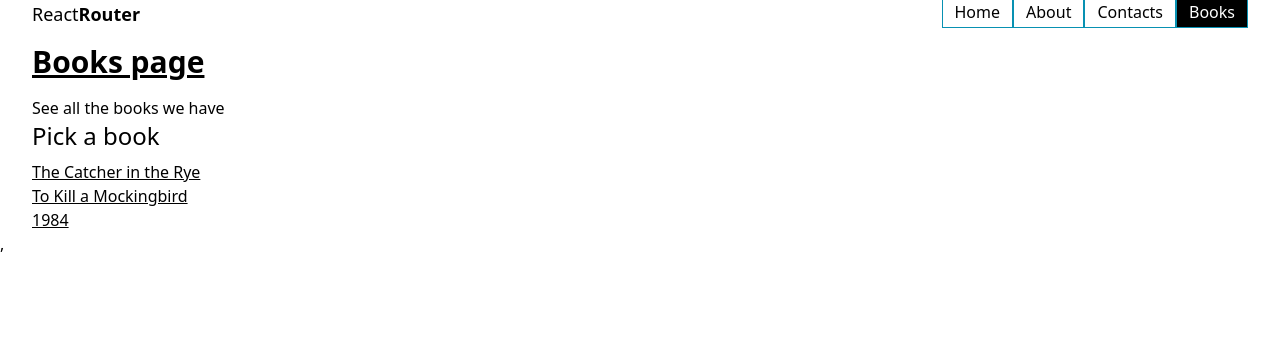
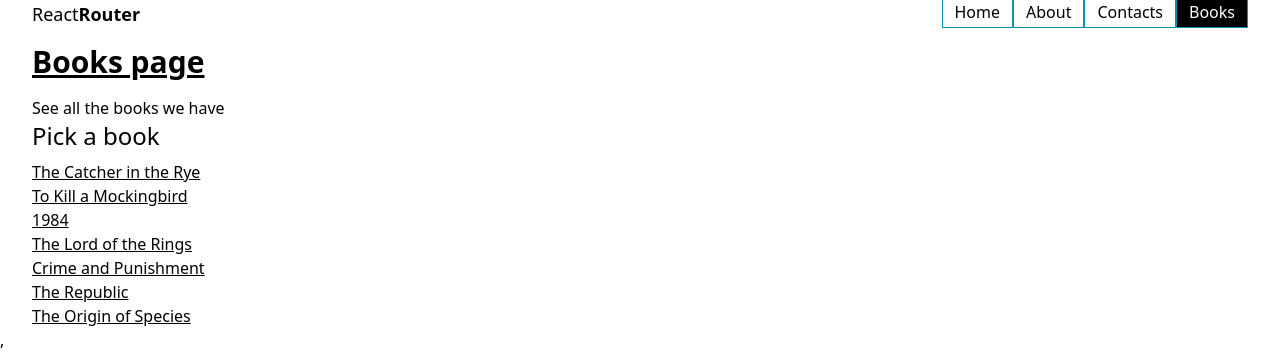
Before and after one commit to MariusAskelovic/10_react_router_tailwind, a React (Vite) app: page /books in a window 1280 px wide. Shown: the top 364 px of the page. Built offline with nearby package versions, Linux system fonts and the light colour scheme.

Commit message:
books.json used in BooksPage and SingleBookPage

```diff
--- /dev/null
+++ b/public/db/books.json
@@ -0,0 +1,58 @@
+[
+  {
+    "id": 1,
+    "title": "The Catcher in the Rye",
+    "author": "J.D. Salinger",
+    "year": 1951,
+    "genre": "Bildungsroman",
+    "category": "Fantasy"
+  },
+  {
+    "id": 2,
+    "title": "To Kill a Mockingbird",
+    "author": "Harper Lee",
+    "year": 1960,
+    "genre": "Southern Gothic",
+    "category": "Fiction"
+  },
+  {
+    "id": 3,
+    "title": "1984",
+    "author": "George Orwell",
+    "year": 1949,
+    "genre": "Dystopian Fiction",
+    "category": "Fantasy"
+  },
+  {
+    "id": 4,
+    "title": "The Lord of the Rings",
+    "author": "J.R.R. Tolkien",
+    "year": 1954,
+    "genre": "Fantasy",
+    "category": "Fiction"
+  },
+  {
+    "id": 5,
+    "title": "Crime and Punishment",
+    "author": "Fyodor Dostoevsky",
+    "year": 1866,
+    "genre": "Philosophical Fiction",
+    "category": "Fiction"
+  },
+  {
+    "id": 6,
+    "title": "The Republic",
+    "author": "Plato",
+    "year": -380,
+    "genre": "Philosophy",
+    "category": "Reality"
+  },
+  {
+    "id": 7,
+    "title": "The Origin of Species",
+    "author": "Charles Darwin",
+    "year": 1859,
+    "genre": "Science",
+    "category": "Reality"
+  }
+]
--- a/src/pages/BooksPage.jsx
+++ b/src/pages/BooksPage.jsx
@@ -1,7 +1,19 @@
 import { Link } from 'react-router-dom';
-import { bookData } from '../assets/db';
+// import { bookData } from '../assets/db';
+import { useEffect, useState } from 'react';
 
 export default function BooksPage() {
+  const [bookData, setBookData] = useState([]);
+  useEffect(() => {
+    fetch('/db/books.json')
+      .then((resp) => resp.json())
+      .then((data) => {
+        // console.log(data);
+        setBookData(data);
+      })
+      .catch(console.warn);
+  }, []);
+
   return (
     <div className="container">
       <h1 className="text-3xl font-bold underline pb-4">Books page</h1>
--- a/src/pages/SingleBookPage.jsx
+++ b/src/pages/SingleBookPage.jsx
@@ -1,20 +1,25 @@
 import { useEffect, useState } from 'react';
 import { Link, useParams } from 'react-router-dom';
-import { bookData } from '../assets/db';
 
 export default function SingleBookPage() {
   const params = useParams();
-  console.log('params ===', params);
 
   const [currentBook, setCurrentBook] = useState({});
+  const [bookData, setBookData] = useState([]);
 
   useEffect(() => {
-    console.log('bookData ===', bookData);
-    // surasti knygos objekta kurio id yra lygus params.bookId
+    fetch('/db/books.json')
+      .then((resp) => resp.json())
+      .then((data) => {
+        setBookData(data);
+      })
+      .catch(console.warn);
+  }, []);
+
+  useEffect(() => {
     const found = bookData.find((bObj) => bObj.id.toString() === params.bookId);
-    console.log('found ===', found);
-    setCurrentBook(found);
-  }, [params.bookId]);
+    setCurrentBook(found || {});
+  }, [params.bookId, bookData]);
 
   return (
     <div className="container">
```
